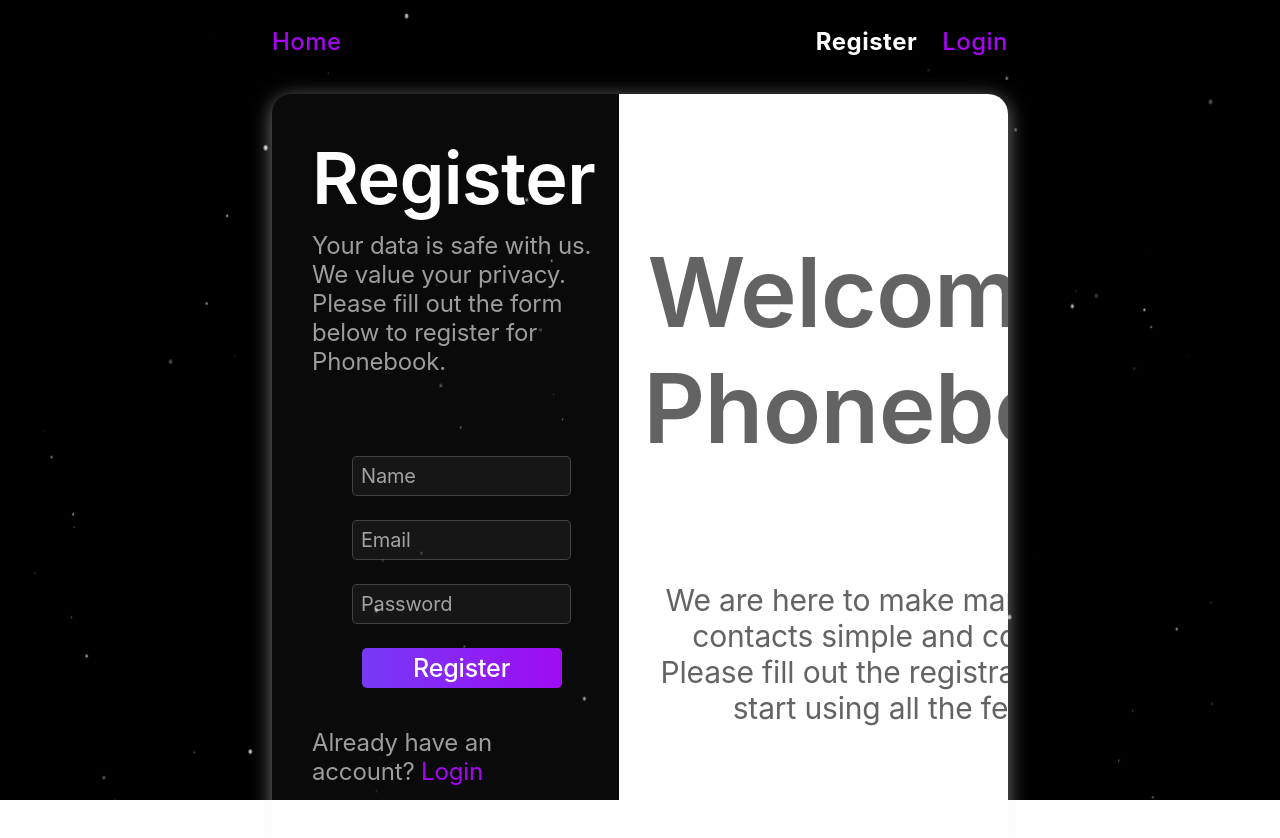
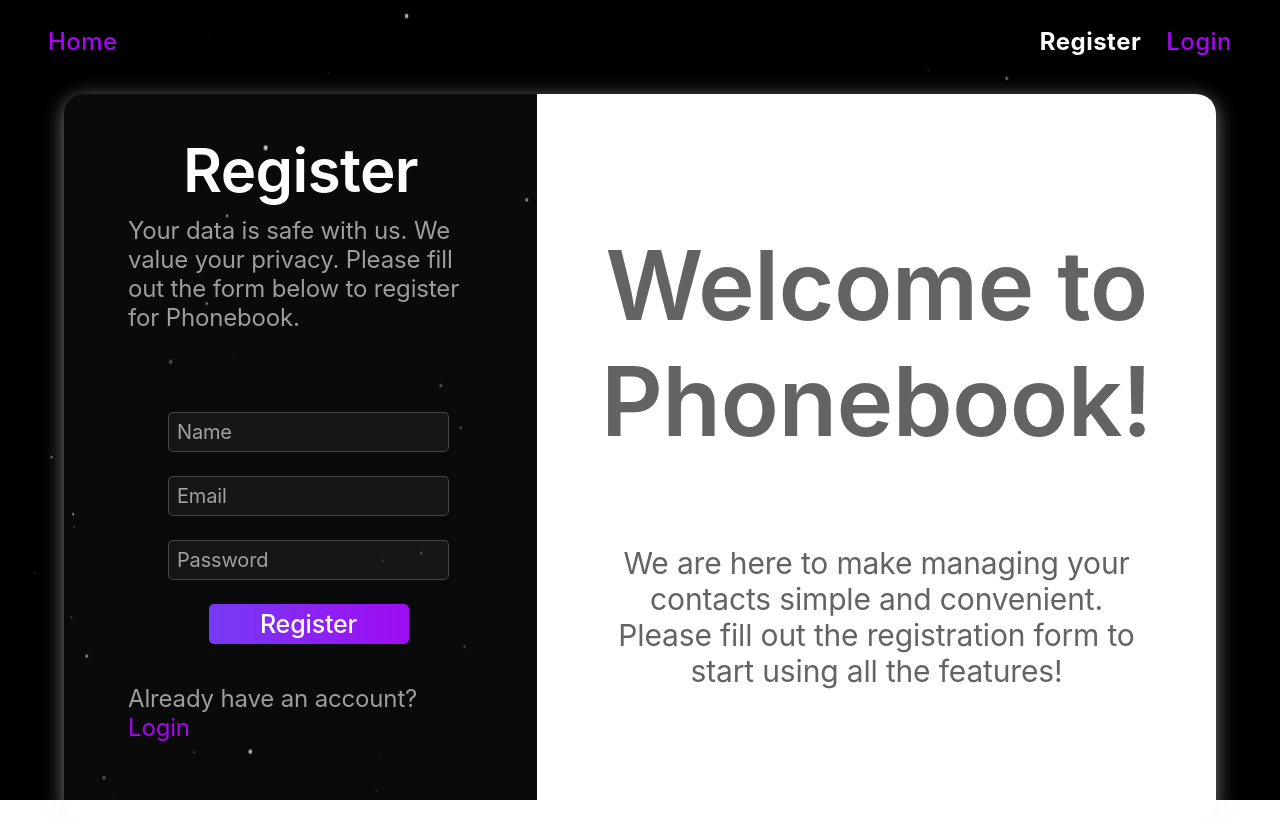
Before and after one commit to IrynaRybachok/Phonebook, a React (Vite) app: page /register in a window 1280 px wide. Shown: the top 838 px of the page. Built offline with nearby package versions, Linux system fonts and the light colour scheme.

Commit message:
change width home, login, register pages

```diff
--- a/src/index.css
+++ b/src/index.css
@@ -5,7 +5,7 @@
 :root {
   font-family: Inter, system-ui, Avenir, Helvetica, Arial, sans-serif;
   font-weight: 400;
-
+  font-size: 16px;
   color: #fff;
 
   font-synthesis: none;
--- a/src/pages/ContactsPage/ContactsPage.jsx
+++ b/src/pages/ContactsPage/ContactsPage.jsx
@@ -7,6 +7,7 @@ import { useEffect } from "react";
 import Loader from "../../components/Loader/Loader";
 import { fetchContacts } from "../../redux/contacts/operations";
 import { selectError, selectLoading } from "../../redux/contacts/selectors";
+import s from "./ContactsPage.module.css";
 
 const ContactsPage = () => {
   const dispatch = useDispatch();
@@ -17,14 +18,18 @@ const ContactsPage = () => {
   }, [dispatch]);
   return (
     <>
-      <div className="containerPhonebook">
-        <h1 className="title">
+      <div className={`${s.containerPhonebook} flex gap-10`}>
+        <div className={s.contactForm}>
+          <h1 className={s.title}>
             Phonebook <PiAddressBookTabsLight size="30" />
           </h1>
           <ContactForm />
+        </div>
+        <div className={s.searchList}>
           <SearchBox />
           {isLoading && !isError && <Loader />}
           <ContactList />
+        </div>
       </div>
     </>
   );
--- a/src/pages/Home/Home.jsx
+++ b/src/pages/Home/Home.jsx
@@ -6,9 +6,14 @@ const Home = () => {
     <div className={s.homeSection}>
       <div
         className={`${s.container}
-        p-4 flex flex-col gap-1 items-center justify-center md:pt-12 md:pr-20 md:pb-12 md:pl-20 md:gap-4 `}
+        p-4 flex flex-col gap-1 items-center justify-center
+        md:pt-10 md:pr-12 md:pb-10 md:pl-12 md:gap-4
+        lg:pt-12 lg:pr-16 lg:pb-12 lg:pl-16
+        xl:pr-20 xl:pl-20`}
       >
-        <h2 className={`${s.title} text-3xl md:text-5xl lg:text-6xl`}>
+        <h2
+          className={`${s.title} text-3xl md:text-5xl lg:text-7xl xl:text-8xl`}
+        >
           Welcome to Phonebook!
         </h2>
         <p className={`${s.text} text-xl md:text-3xl lg:text-4xl`}>
--- a/src/pages/LoginPage/LoginPage.jsx
+++ b/src/pages/LoginPage/LoginPage.jsx
@@ -5,12 +5,14 @@ import s from "./LoginPage.module.css";
 const LoginPage = () => {
   return (
     <div
-      className={`${s.wrapLogin} flex flex-col-reverse justify-center  md:flex-row`}
+      className={`${s.wrapLogin} flex flex-col-reverse justify-center md:flex-row md:w-2xl lg:w-4xl xl:w-6xl`}
     >
       <div
-        className={`${s.boxLogin} w-full pt-8 pr-6 pb-8 pl-6  md:pt-10 md:pr-15 md:pb-10 md:pl-10 md:w-2xl `}
+        className={`${s.boxLogin} w-full pt-8 pr-6 pb-8 pl-6
+        md:p-10
+        xl:pr-16 xl:pl-16 `}
       >
-        <h2 className={`${s.title} text-4xl mb-3 md:text-7xl md:mb-2.5`}>
+        <h2 className={`${s.title} text-3xl mb-3 md:text-6xl md:mb-2.5`}>
           Login
         </h2>
         <p className={`${s.text} text-lg md:text-2xl md:mb-10`}>
@@ -25,10 +27,12 @@ const LoginPage = () => {
         </p>
       </div>
       <div
-        className={`${s.boxWelcome} flex flex-col justify-evenly items-center w-full pt-10 pr-6 pb-10 pl-6  md:p-15 lg:w-lg`}
+        className={`${s.boxWelcome} w-full flex flex-col justify-evenly items-center pt-10 pr-6 pb-10 pl-6
+        md:p-10
+        xl:p-16`}
       >
         <h2
-          className={`${s.titleWelcome} text-4xl mb-4 md:text-7xl lg:text-8xl`}
+          className={`${s.titleWelcome} text-4xl mb-4 md:text-6xl lg:text-8xl`}
         >
           Welcome back
         </h2>
--- a/src/pages/RegistrationPage/RegistrationPage.jsx
+++ b/src/pages/RegistrationPage/RegistrationPage.jsx
@@ -5,12 +5,14 @@ import s from "./RegistrationPage.module.css";
 const RegistrationPage = () => {
   return (
     <div
-      className={`${s.wrapRegister} flex flex-col-reverse jusftify-center md:flex-row`}
+      className={`${s.wrapRegister} flex flex-col-reverse jusftify-center md:flex-row md:w-2xl lg:w-4xl xl:w-6xl`}
     >
       <div
-        className={`${s.boxRegister} w-full pt-8 pr-6 pb-8 pl-6  md:pt-10 md:pr-15 md:pb-10 md:pl-10 md:w-2xl `}
+        className={`${s.boxRegister} w-full pt-8 pr-6 pb-8 pl-6
+        md:p-10
+        xl:pr-16 xl:pl-16 `}
       >
-        <h2 className={`${s.title} text-4xl mb-3 md:text-7xl md:mb-2.5`}>
+        <h2 className={`${s.title} text-3xl mb-3 md:text-6xl md:mb-2.5`}>
           Register
         </h2>
         <p className={`${s.text} text-lg md:text-2xl md:mb-10`}>
@@ -26,10 +28,12 @@ const RegistrationPage = () => {
         </p>
       </div>
       <div
-        className={`${s.boxWelcome} flex flex-col justify-evenly items-center w-full pt-10 pr-6 pb-10 pl-6  md:p-15 lg:w-lg`}
+        className={`${s.boxWelcome}  flex flex-col justify-evenly items-center w-full pt-10 pr-6 pb-10 pl-6
+        md:p-10
+        xl:p-16`}
       >
         <h2
-          className={`${s.titleWelcome} text-4xl mb-4 md:text-7xl lg:text-8xl`}
+          className={`${s.titleWelcome} text-4xl mb-4 md:text-5xl lg:text-7xl xl:text-8xl`}
         >
           Welcome to Phonebook!
         </h2>
--- a/src/pages/RegistrationPage/RegistrationPage.module.css
+++ b/src/pages/RegistrationPage/RegistrationPage.module.css
@@ -1,7 +1,6 @@
 .wrapRegister {
   border-radius: 20px;
   overflow: hidden;
-  /* min-height: 465px; */
   box-shadow: 0 4px 20px rgba(247, 240, 240, 0.5);
 }
 
--- a/tailwind.config.js
+++ b/tailwind.config.js
@@ -8,10 +8,20 @@ export default {
       screens: {
         sm: "100%",
         md: "768px",
-        lg: "1440px",
+        lg: "1024px",
+        xl: "1280px",
       },
     },
-    extend: {},
+    extend: {
+      width: {
+        "2xl": "42rem",
+        "3xl": "48rem",
+        "4xl": "56rem",
+        "5xl": "64rem",
+        "6xl": "72rem",
+        "7xl": "80rem",
+      },
+    },
   },
   plugins: [],
 };
```
Also changed, not shown: src/pages/LoginPage/LoginPage.module.css (+0 -8 lines). Lines whose indentation alone changed are shown as unchanged.
